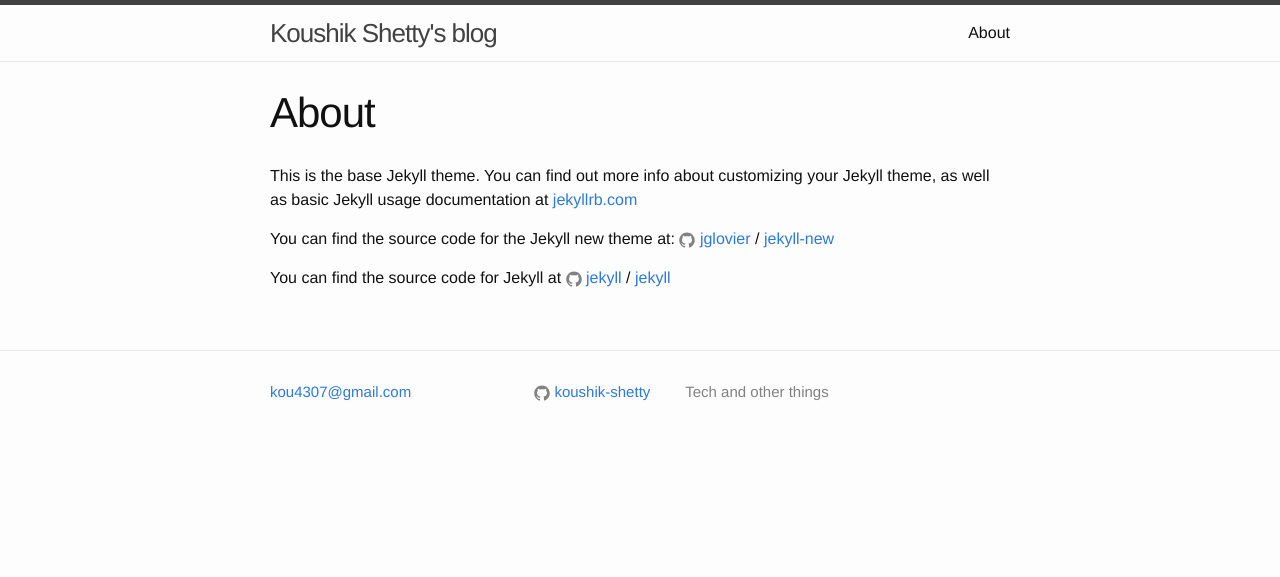
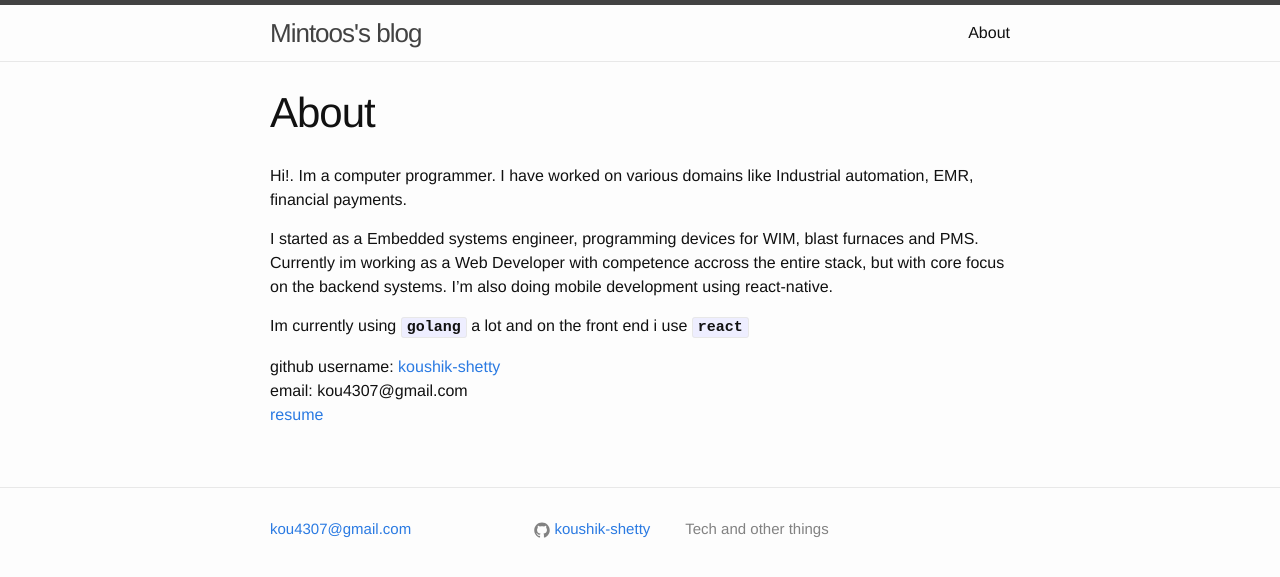
Before and after one commit to koushik-shetty/koushik-shetty.github.io, a Jekyll site: the page built from about.md, in a window 1280 px wide. Shown: the top 577 px of the page. Built offline with Jekyll 4.4.1, drawn with Linux system fonts in a browser that asks for light colours.

Commit message:
updated about me

```diff
--- a/_config.yml
+++ b/_config.yml
@@ -6,7 +6,7 @@
 # 'jekyll serve'. If you change this file, please restart the server process.
 
 # Site settings
-title: Koushik Shetty's blog
+title: Mintoos's blog
 email: kou4307@gmail.com
 description: > # this means to ignore newlines until "baseurl:"
   Tech and other things
--- a/about.md
+++ b/about.md
@@ -3,13 +3,12 @@
 title: About
 permalink: /about/
 ---
+Hi!. Im a computer programmer. I have worked on various domains like Industrial automation, EMR, financial payments.
 
-This is the base Jekyll theme. You can find out more info about customizing your Jekyll theme, as well as basic Jekyll usage documentation at [jekyllrb.com](http://jekyllrb.com/)
+I started as a Embedded systems engineer, programming devices for WIM, blast furnaces and PMS. Currently im working as a Web Developer with competence accross the entire stack, but with core focus on the backend systems. I'm also doing mobile development using react-native.
 
-You can find the source code for the Jekyll new theme at:
-{% include icon-github.html username="jglovier" %} /
-[jekyll-new](https://github.com/jglovier/jekyll-new)
+Im currently using __`golang`__ a lot and on the front end i use __`react`__
 
-You can find the source code for Jekyll at
-{% include icon-github.html username="jekyll" %} /
-[jekyll](https://github.com/jekyll/jekyll)
+github username: [koushik-shetty](https://github.com/koushik-shetty)
+email: kou4307@gmail.com
+[resume](../../assets/koushik-shetty.pdf)
```
Also changed, not shown: _posts/2017-03-25-Key-about-keys-react.markdown (+6 -4 lines), 1 other file.
